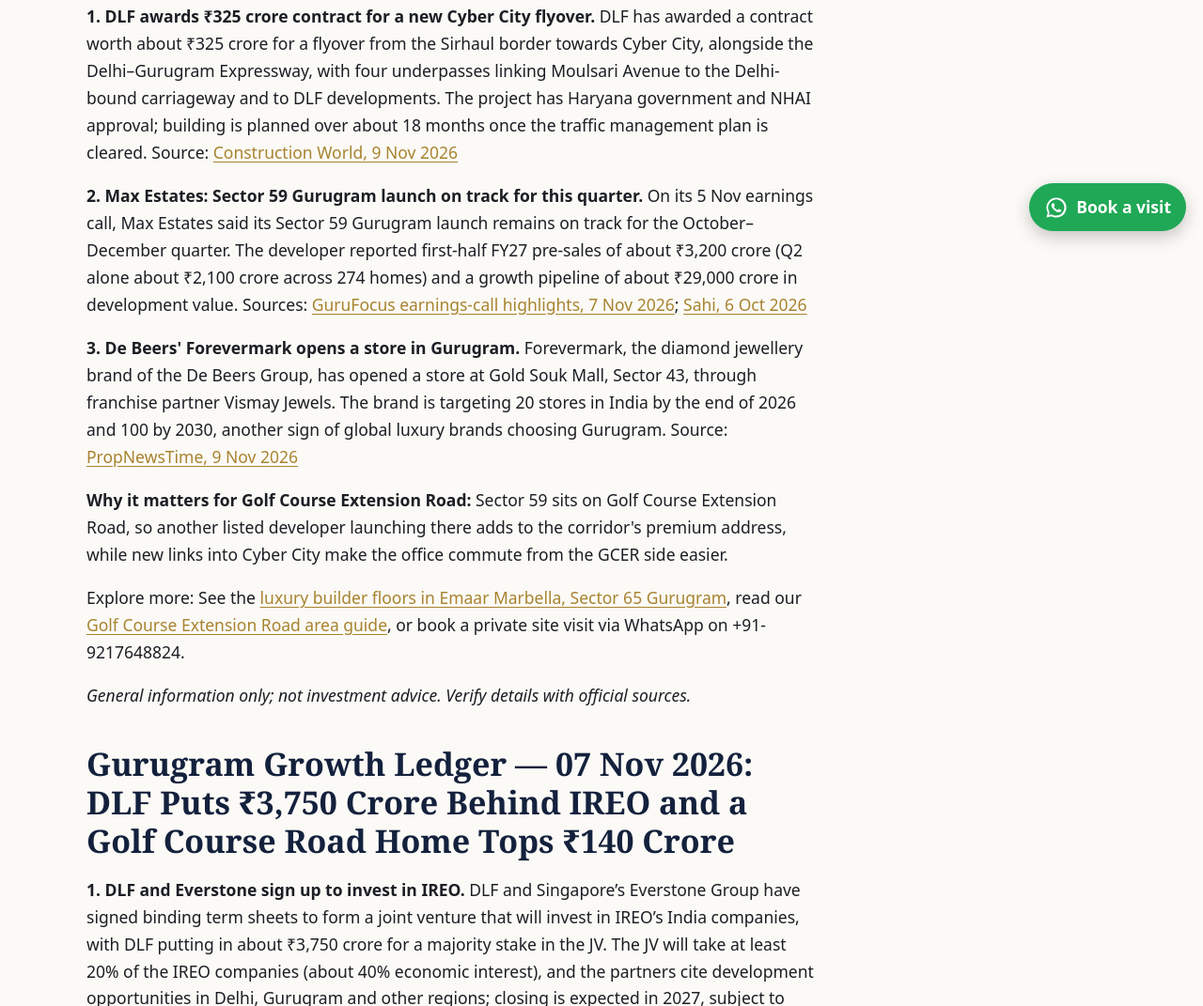
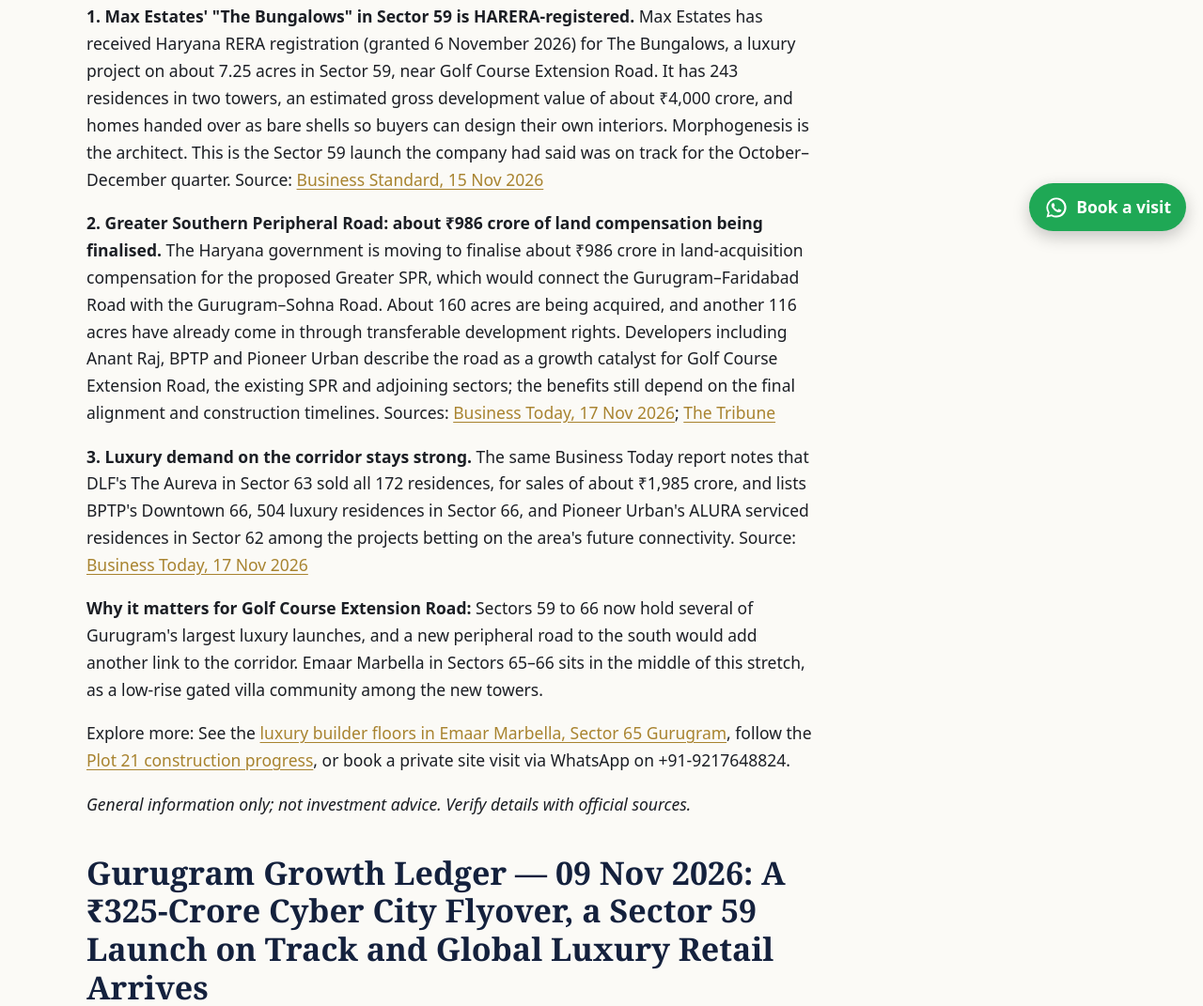
Before and after one commit to varunbhutani003-boop/bhutanirealtors, a plain HTML site: page docs/gurugram-growth-ledger/index.html in a window 1280 px wide. Shown: the part 536-1607 px from the top of the page at 94% size. Drawn offline with Linux system fonts and the light colour scheme.

Commit message:
Growth Ledger: 17 Nov 2026 entry

```diff
--- a/docs/gurugram-growth-ledger/index.html
+++ b/docs/gurugram-growth-ledger/index.html
@@ -75,7 +75,7 @@
    "headline": "Gurugram Growth Ledger",
    "description": "Weekly Gurugram real-estate news: launches, infrastructure, office leasing and market data for Golf Course Extension Road and Gurugram, with sources.",
    "image": "https://www.bhutanirealtors.in/assets/img/gurugram-skyline-palms-golf-course-extension-road.webp",
-   "dateModified": "2026-11-16",
+   "dateModified": "2026-11-17",
    "mainEntityOfPage": "https://www.bhutanirealtors.in/gurugram-growth-ledger/",
    "inLanguage": "en-IN",
    "author": {
@@ -105,6 +105,13 @@
 <div class="wrap content">
 
 <article class="prose">
+<h2>Gurugram Growth Ledger — 17 Nov 2026: Max Estates' ₹4,000-Crore Bungalows Get HARERA Nod on GCER, and Greater SPR Land Compensation Moves Ahead</h2>
+<p><strong>1. Max Estates' "The Bungalows" in Sector 59 is HARERA-registered.</strong> Max Estates has received Haryana RERA registration (granted 6 November 2026) for The Bungalows, a luxury project on about 7.25 acres in Sector 59, near Golf Course Extension Road. It has 243 residences in two towers, an estimated gross development value of about ₹4,000 crore, and homes handed over as bare shells so buyers can design their own interiors. Morphogenesis is the architect. This is the Sector 59 launch the company had said was on track for the October–December quarter. Source: <a href="https://www.business-standard.com/companies/news/max-estates-gets-harera-nod-for-4-000-crore-luxury-project-in-gurugram-126111500417_1.html">Business Standard, 15 Nov 2026</a></p>
+<p><strong>2. Greater Southern Peripheral Road: about ₹986 crore of land compensation being finalised.</strong> The Haryana government is moving to finalise about ₹986 crore in land-acquisition compensation for the proposed Greater SPR, which would connect the Gurugram–Faridabad Road with the Gurugram–Sohna Road. About 160 acres are being acquired, and another 116 acres have already come in through transferable development rights. Developers including Anant Raj, BPTP and Pioneer Urban describe the road as a growth catalyst for Golf Course Extension Road, the existing SPR and adjoining sectors; the benefits still depend on the final alignment and construction timelines. Sources: <a href="https://www.businesstoday.in/real-estate/story/luxury-homes-before-highways-why-gurugram-developers-are-betting-big-on-future-connectivity-567724-2026-11-17">Business Today, 17 Nov 2026</a>; <a href="https://www.tribuneindia.com/news/gurugram/rs-986-crore-for-greater-spr-land-gurugram-villagers-turn-crorepatis-but-compensation-sparks-anger/">The Tribune</a></p>
+<p><strong>3. Luxury demand on the corridor stays strong.</strong> The same Business Today report notes that DLF's The Aureva in Sector 63 sold all 172 residences, for sales of about ₹1,985 crore, and lists BPTP's Downtown 66, 504 luxury residences in Sector 66, and Pioneer Urban's ALURA serviced residences in Sector 62 among the projects betting on the area's future connectivity. Source: <a href="https://www.businesstoday.in/real-estate/story/luxury-homes-before-highways-why-gurugram-developers-are-betting-big-on-future-connectivity-567724-2026-11-17">Business Today, 17 Nov 2026</a></p>
+<p><strong>Why it matters for Golf Course Extension Road:</strong> Sectors 59 to 66 now hold several of Gurugram's largest luxury launches, and a new peripheral road to the south would add another link to the corridor. Emaar Marbella in Sectors 65–66 sits in the middle of this stretch, as a low-rise gated villa community among the new towers.</p>
+<p>Explore more: See the <a href="/emaar-marbella-builder-floors-gurugram/">luxury builder floors in Emaar Marbella, Sector 65 Gurugram</a>, follow the <a href="/emaar-marbella-builder-floors-construction-progress/">Plot 21 construction progress</a>, or book a private site visit via WhatsApp on +91-9217648824.</p>
+<p><em>General information only; not investment advice. Verify details with official sources.</em></p>
 <h2>Gurugram Growth Ledger — 09 Nov 2026: A ₹325-Crore Cyber City Flyover, a Sector 59 Launch on Track and Global Luxury Retail Arrives</h2>
 <p><strong>1. DLF awards ₹325 crore contract for a new Cyber City flyover.</strong> DLF has awarded a contract worth about ₹325 crore for a flyover from the Sirhaul border towards Cyber City, alongside the Delhi–Gurugram Expressway, with four underpasses linking Moulsari Avenue to the Delhi-bound carriageway and to DLF developments. The project has Haryana government and NHAI approval; building is planned over about 18 months once the traffic management plan is cleared. Source: <a href="https://www.constructionworld.in/transport-infrastructure/highways-and-roads-infrastructure/dlf-awards-rs-3.25-bn-contract-for-cyber-city-flyover/100093">Construction World, 9 Nov 2026</a></p>
 <p><strong>2. Max Estates: Sector 59 Gurugram launch on track for this quarter.</strong> On its 5 Nov earnings call, Max Estates said its Sector 59 Gurugram launch remains on track for the October–December quarter. The developer reported first-half FY27 pre-sales of about ₹3,200 crore (Q2 alone about ₹2,100 crore across 274 homes) and a growth pipeline of about ₹29,000 crore in development value. Sources: <a href="https://www.gurufocus.com/news/9183955/max-estates-ltd-bom544008-q2-2027-earnings-call-highlights-record-presales-of-inr-2100-crores-and-a-inr-29000-crores-growth-pipeline">GuruFocus earnings-call highlights, 7 Nov 2026</a>; <a href="https://www.sahi.com/news/max-estates-reports-3-200-crore-h1-fy27-pre-sales-with-q2-up-1-246-yoy">Sahi, 6 Oct 2026</a></p>
```
